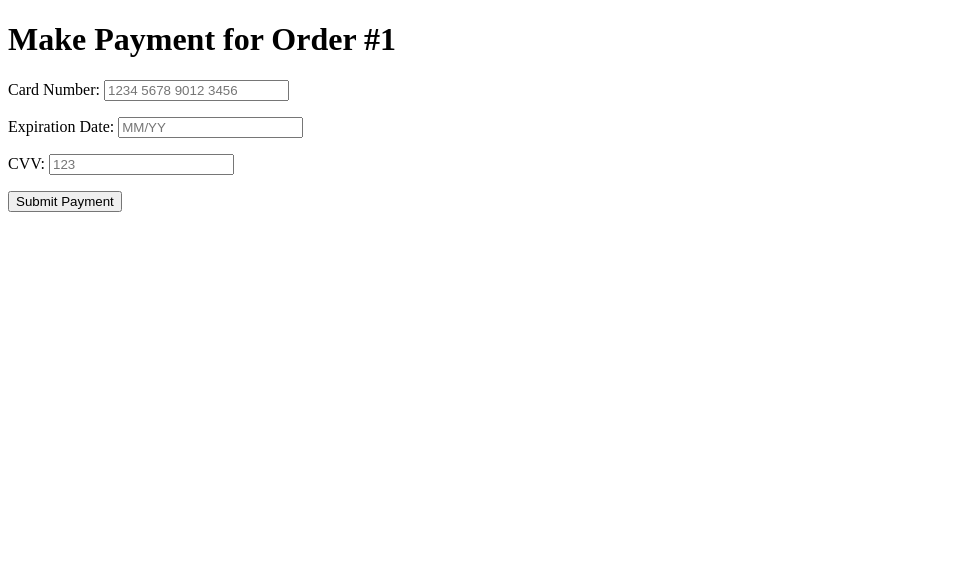
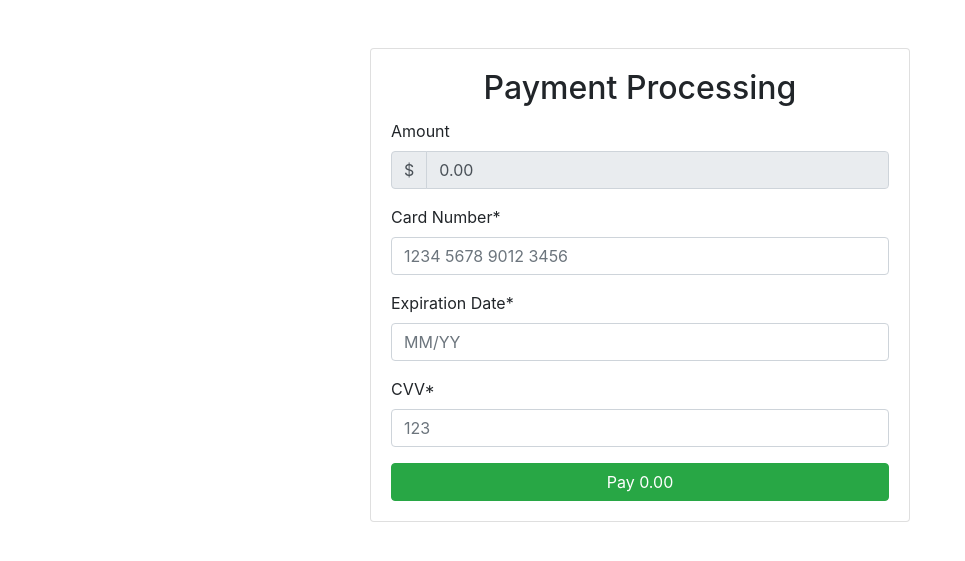
Before and after one commit to Armaan75/UniBites, a Django app: page /make_payment/1/ in a window 1280 px wide. Shown: the top 561 px of the page, without its empty margins (0-965 px from the left). Run offline with Django 4.2, Linux system fonts and the light colour scheme; data comes from the database, SQL or seed files in the repository; both versions use the stored data as it was after the commit; some libraries are stand-ins or nearby versions.

Commit message:
template for payment is set

```diff
--- a/UniBites/App/forms.py
+++ b/UniBites/App/forms.py
@@ -2,5 +2,5 @@ from django import forms
 
 class PaymentForm(forms.Form):
     card_number = forms.CharField(max_length=16, label='Card Number', widget=forms.TextInput(attrs={'placeholder': '1234 5678 9012 3456'}))
-    expiration_date = forms.DateField(label='Expiration Date', widget=forms.TextInput(attrs={'placeholder': 'MM/YY'}))
-    cvv = forms.CharField(max_length=3, label='CVV', widget=forms.TextInput(attrs={'placeholder': '123'}))
+    expiration_date = forms.DateField(label='Expiration Date', error_messages={}, widget=forms.TextInput(attrs={'placeholder': 'MM/YY'}))
+    cvv = forms.CharField(max_length=3, label='CVV', error_messages={}, widget=forms.TextInput(attrs={'placeholder': '123'}))
--- a/UniBites/App/static/app/order.css
+++ b/UniBites/App/static/app/order.css
@@ -71,7 +71,7 @@ body {
 
   .content-box {
     width: 600px;
-    height: 500px;
+    height: 200px;
     background-color: #2CB087;
     padding: 30px;
     text-align: center;
--- a/UniBites/App/templates/app/payment.html
+++ b/UniBites/App/templates/app/payment.html
@@ -1,15 +1,53 @@
-<!-- make_payment.html -->
+{% load static %}
+{% load crispy_forms_tags %}
 <!DOCTYPE html>
-<html>
+<html lang="en">
 <head>
-    <title>Make Payment</title>
+    <meta charset="UTF-8">
+    <meta name="viewport" content="width=device-width, initial-scale=1.0">
+    <title>Payment</title>
+    <link href="https://fonts.googleapis.com/css?family=Open+Sans:400,300" rel="stylesheet">
+    <link rel="stylesheet" href="https://maxcdn.bootstrapcdn.com/bootstrap/4.5.2/css/bootstrap.min.css">
 </head>
 <body>
-    <h1>Make Payment for Order #{{ order.id }}</h1>
-    <form method="post">
-        {% csrf_token %}
-        {{ form.as_p }}
-        <button type="submit">Submit Payment</button>
-    </form>
+<div class="container">
+    <div class="row justify-content-center mt-5">
+        <div class="col-md-6">
+            <div class="card">
+                <div class="card-body">
+                    <h2 class="card-title text-center">Payment Processing</h2>
+                    <form method="post" novalidate> <!-- Add novalidate attribute here -->
+                        {% csrf_token %}
+                        <div class="form-group">
+                            <label for="PaymentAmount">Amount</label>
+                            <div class="input-group">
+                                <div class="input-group-prepend">
+                                    <span class="input-group-text">$</span>
+                                </div>
+                                <input type="text" class="form-control" value="{{order.total_price}}" disabled>
+                            </div>
+                        </div>
+                        <div class="form-group">
+                            {{ form.card_number|as_crispy_field }}
+                        </div>
+                        <div class="form-group">
+                            {{ form.expiration_date|as_crispy_field }}
+                        </div>
+                        <div class="form-group">
+                            {{ form.cvv|as_crispy_field }}
+                        </div>
+                        <button id="pay-button" class="btn btn-success btn-block">
+                            <i class="fa fa-lock"></i> Pay {{order.total_price}}
+                        </button>
+                    </form>
+                </div>
+            </div>
+        </div>
+    </div>
+</div>
+
+<script src="https://code.jquery.com/jquery-3.6.0.min.js"></script>
+<script src="https://maxcdn.bootstrapcdn.com/bootstrap/4.5.2/js/bootstrap.min.js"></script>
+
 </body>
 </html>
--- a/UniBites/App/views.py
+++ b/UniBites/App/views.py
@@ -22,29 +22,6 @@ def food_list(request, cafe_id):
     return render(request, 'app/food_list.html', {'cafe': cafe, 'food_items': food_items})
 
 
-def make_payment(request, order_id):
-    order = Order.objects.get(pk=order_id)
-
-    if request.method == 'POST':
-        form = PaymentForm(request.POST)
-
-        if form.is_valid():
-            # Dummy payment process: Create a payment record
-            payment = Payment.objects.create(
-                user=request.user,
-                order=order,
-                amount=order.total_price  # In a real system, this would be the actual payment amount
-            )
-
-            # Mark the order as paid (you can add a field in the Order model for this)
-            order.paid = True
-            order.save()
-
-            return redirect('app:order_confirmation', order_id=order_id)
-    else:
-        form = PaymentForm()
-
-    return render(request, 'app/payment.html', {'form': form, 'order': order})
 
 
 
@@ -92,3 +69,30 @@ def order_confirmation(request, order_id):
     send_mail(subject, message, from_email, recipient_list, fail_silently=True)
 
     return render(request, 'app/order_confirmation.html', {'order': order})
+
+
+
+def make_payment(request, order_id):
+    order = Order.objects.get(pk=order_id)
+
+
+    if request.method == 'POST':
+        form = PaymentForm(request.POST)
+
+        if form.is_valid():
+            # Dummy payment process: Create a payment record
+            payment = Payment.objects.create(
+                user=request.user,
+                order=order,
+                amount=order.total_price  # In a real system, this would be the actual payment amount
+            )
+
+            # Mark the order as paid (you can add a field in the Order model for this)
+            order.paid = True
+            order.save()
+
+            return redirect('app:order_confirmation', order_id=order_id)
+    else:
+        form = PaymentForm()
+
+    return render(request, 'app/payment.html', {'form': form, 'order': order})
```
Also changed, not shown: UniBites/db.sqlite3.
